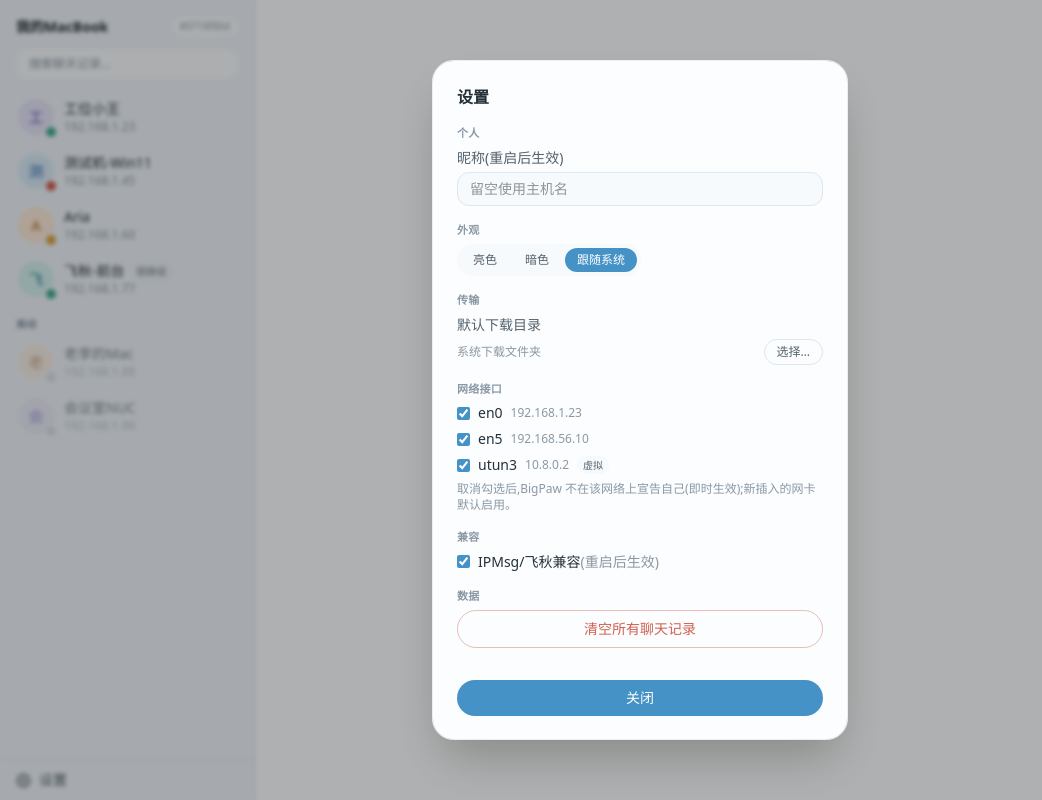
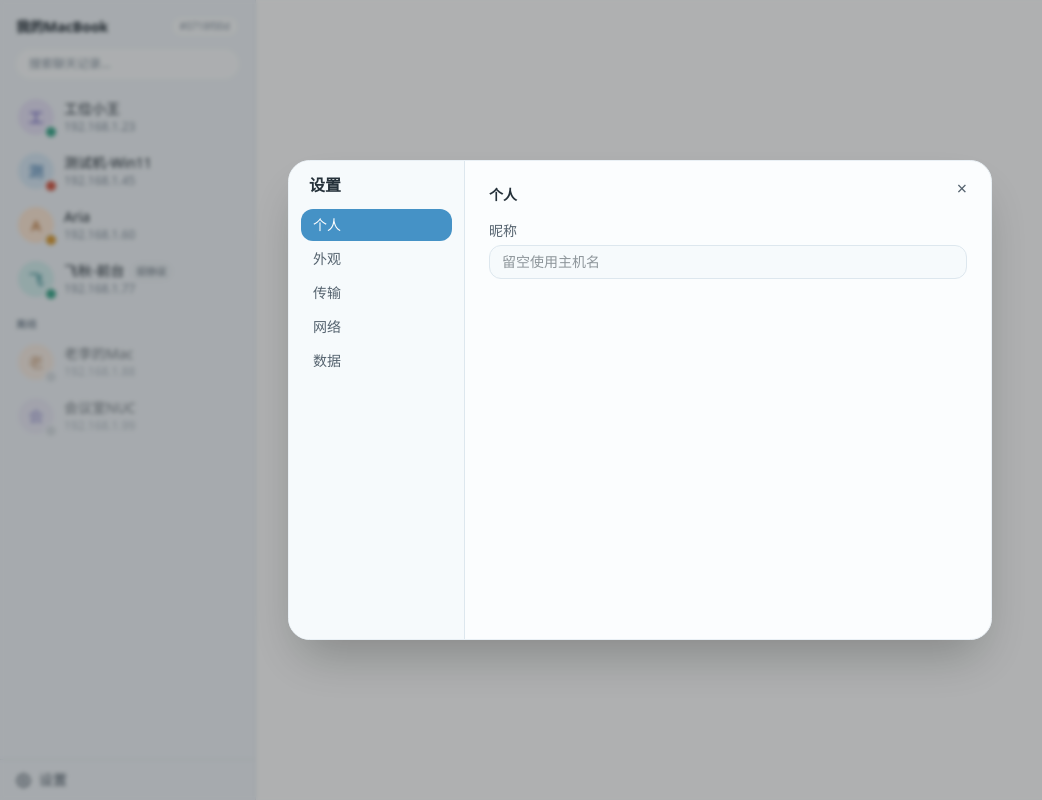
Before and after one commit to finch-xu/BigPaw, a React (Vite) app in the folder ui/: page / in a window 1280 px wide. Both pictures are taken after a click on the button "设置". Shown: the whole page, without its empty margins (0-1042 px from the left). Built offline with nearby package versions, Linux system fonts and the light colour scheme.

Commit message:
feat(ui): 设置弹层改左右分类布局,昵称改为立即生效

```diff
--- a/ui/src/SettingsModal.tsx
+++ b/ui/src/SettingsModal.tsx
@@ -24,16 +24,15 @@ const THEME_OPTIONS: Array<[ThemePref, string]> = [
   ["system", "跟随系统"],
 ];
 
-function Section({ title, children }: { title: string; children: React.ReactNode }) {
-  return (
-    <div className="mb-4">
-      <div className="mb-1.5 text-[11px] font-semibold uppercase tracking-wide text-muted-foreground">
-        {title}
-      </div>
-      {children}
-    </div>
-  );
-}
+type TabKey = "personal" | "appearance" | "transfer" | "network" | "data";
+
+const TABS: Array<{ key: TabKey; label: string }> = [
+  { key: "personal", label: "个人" },
+  { key: "appearance", label: "外观" },
+  { key: "transfer", label: "传输" },
+  { key: "network", label: "网络" },
+  { key: "data", label: "数据" },
+];
 
 export default function SettingsModal() {
   const setShowSettings = useAppStore((s) => s.setShowSettings);
@@ -43,6 +42,7 @@ export default function SettingsModal() {
   const [needRestart, setNeedRestart] = useState(false);
   const [error, setError] = useState("");
   const [theme, setTheme] = useState<ThemePref>(getThemePref());
+  const [activeTab, setActiveTab] = useState<TabKey>("personal");
 
   useEffect(() => {
     if (!IS_TAURI) {
@@ -145,28 +145,57 @@ export default function SettingsModal() {
       onClick={() => setShowSettings(false)}
     >
       <div
-        className="max-h-[85vh] w-[26rem] overflow-y-auto rounded-2xl border border-border2 bg-background p-6 shadow-2xl"
+        className="flex h-[30rem] max-h-[85vh] w-[44rem] max-w-[95vw] overflow-hidden rounded-2xl border border-border2 bg-background shadow-2xl"
         onClick={(e) => e.stopPropagation()}
       >
-        <h2 className="mb-4 text-base font-bold">设置</h2>
+        <nav className="w-44 shrink-0 border-r border-border bg-panel p-3">
+          <h2 className="mb-3 px-2 text-base font-bold">设置</h2>
+          <div className="flex flex-col gap-0.5">
+            {TABS.map((t) => (
+              <button
+                key={t.key}
+                onClick={() => setActiveTab(t.key)}
+                className={
+                  "w-full rounded-lg px-3 py-1.5 text-left text-sm " +
+                  (activeTab === t.key
+                    ? "bg-primary text-primary-foreground"
+                    : "text-fg2 hover:bg-hover")
+                }
+              >
+                {t.label}
+              </button>
+            ))}
+          </div>
+        </nav>
+        <div className="relative flex-1 overflow-y-auto p-6">
+          <button
+            aria-label="关闭"
+            onClick={() => setShowSettings(false)}
+            className="absolute right-4 top-4 rounded-full px-2 py-0.5 text-lg leading-none text-fg2 hover:bg-hover"
+          >
+            ×
+          </button>
+          <h3 className="mb-4 text-sm font-semibold">
+            {TABS.find((t) => t.key === activeTab)!.label}
+          </h3>
 
-        <Section title="个人">
+          {activeTab === "personal" && (
             <label className="block text-sm">
-            <span className="text-fg2">昵称(重启后生效)</span>
+              <span className="text-fg2">昵称</span>
               <input
                 defaultValue={settings.nickname ?? ""}
                 onBlur={(e) => {
                   const v = e.target.value.trim();
                   if (v !== (settings.nickname ?? ""))
-                  void save({ ...settings, nickname: v || null }, true);
+                    void save({ ...settings, nickname: v || null }, false);
                 }}
                 placeholder="留空使用主机名"
                 className="mt-1 w-full rounded-lg border border-border bg-panel px-3 py-1.5 outline-none focus:border-primary"
               />
             </label>
-        </Section>
+          )}
 
-        <Section title="外观">
+          {activeTab === "appearance" && (
             <div className="flex w-fit gap-1 rounded-full bg-panel p-1">
               {THEME_OPTIONS.map(([v, label]) => (
                 <button
@@ -183,9 +212,9 @@ export default function SettingsModal() {
                 </button>
               ))}
             </div>
-        </Section>
+          )}
 
-        <Section title="传输">
+          {activeTab === "transfer" && (
             <div className="text-sm">
               <span className="text-fg2">默认下载目录</span>
               <div className="mt-1 flex items-center gap-2">
@@ -200,9 +229,10 @@ export default function SettingsModal() {
                 </button>
               </div>
             </div>
-        </Section>
+          )}
 
-        <Section title="网络接口">
+          {activeTab === "network" && (
+            <>
               <div className="flex flex-col gap-1.5">
                 {ifaces.map((f) => (
                   <label key={f.name} className="flex items-center gap-2 text-sm">
@@ -225,42 +255,37 @@ export default function SettingsModal() {
               <p className="mt-1.5 text-xs text-muted-foreground">
                 取消勾选后,BigPaw 不在该网络上宣告自己(即时生效);新插入的网卡默认启用。
               </p>
-        </Section>
 
-        <Section title="兼容">
-          <label className="flex items-center gap-2 text-sm">
+              <label className="mt-4 flex items-center gap-2 text-sm">
                 <input
                   type="checkbox"
                   checked={settings.ipmsgEnabled}
-              onChange={(e) => void save({ ...settings, ipmsgEnabled: e.target.checked }, true)}
+                  onChange={(e) =>
+                    void save({ ...settings, ipmsgEnabled: e.target.checked }, true)
+                  }
                   className="accent-(--primary)"
                 />
                 <span>
                   IPMsg/飞秋兼容<span className="text-muted-foreground">(重启后生效)</span>
                 </span>
               </label>
-        </Section>
+            </>
+          )}
 
-        <Section title="数据">
+          {activeTab === "data" && (
             <button
               onClick={handleClearAll}
               className="w-full rounded-full border border-destructive/40 py-2 text-sm text-destructive hover:bg-destructive/10"
             >
               清空所有聊天记录
             </button>
-        </Section>
+          )}
 
           {needRestart && (
             <p className="mt-3 text-xs text-warning-fg">部分设置将在重启应用后生效。</p>
           )}
           {error && <p className="mt-3 text-xs text-destructive">保存失败: {error}</p>}
-
-        <button
-          onClick={() => setShowSettings(false)}
-          className="mt-4 w-full rounded-full bg-primary py-2 text-sm text-primary-foreground hover:bg-primary-strong"
-        >
-          关闭
-        </button>
+        </div>
       </div>
     </div>
   );
```
Lines whose indentation alone changed are shown as unchanged.
